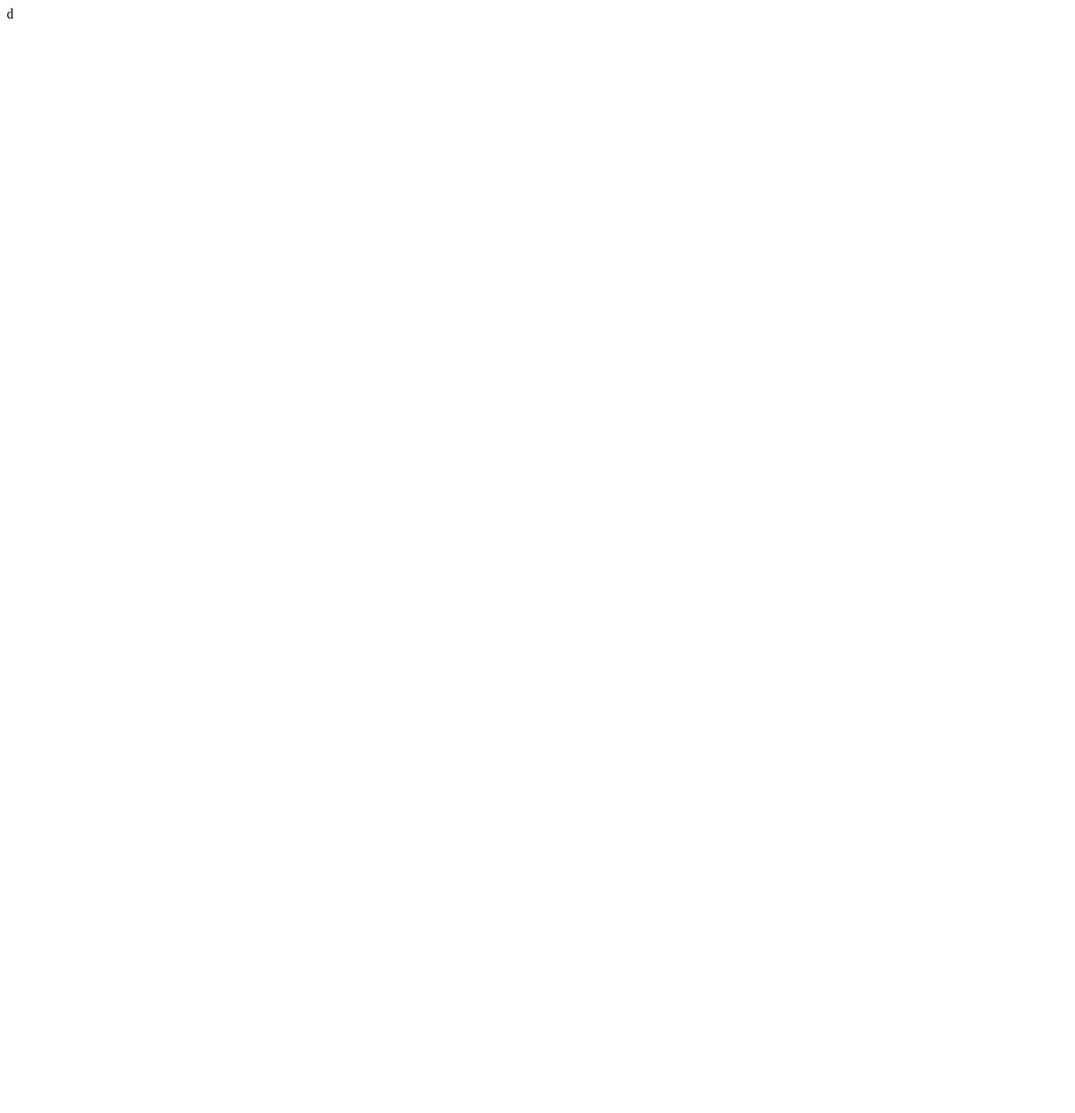
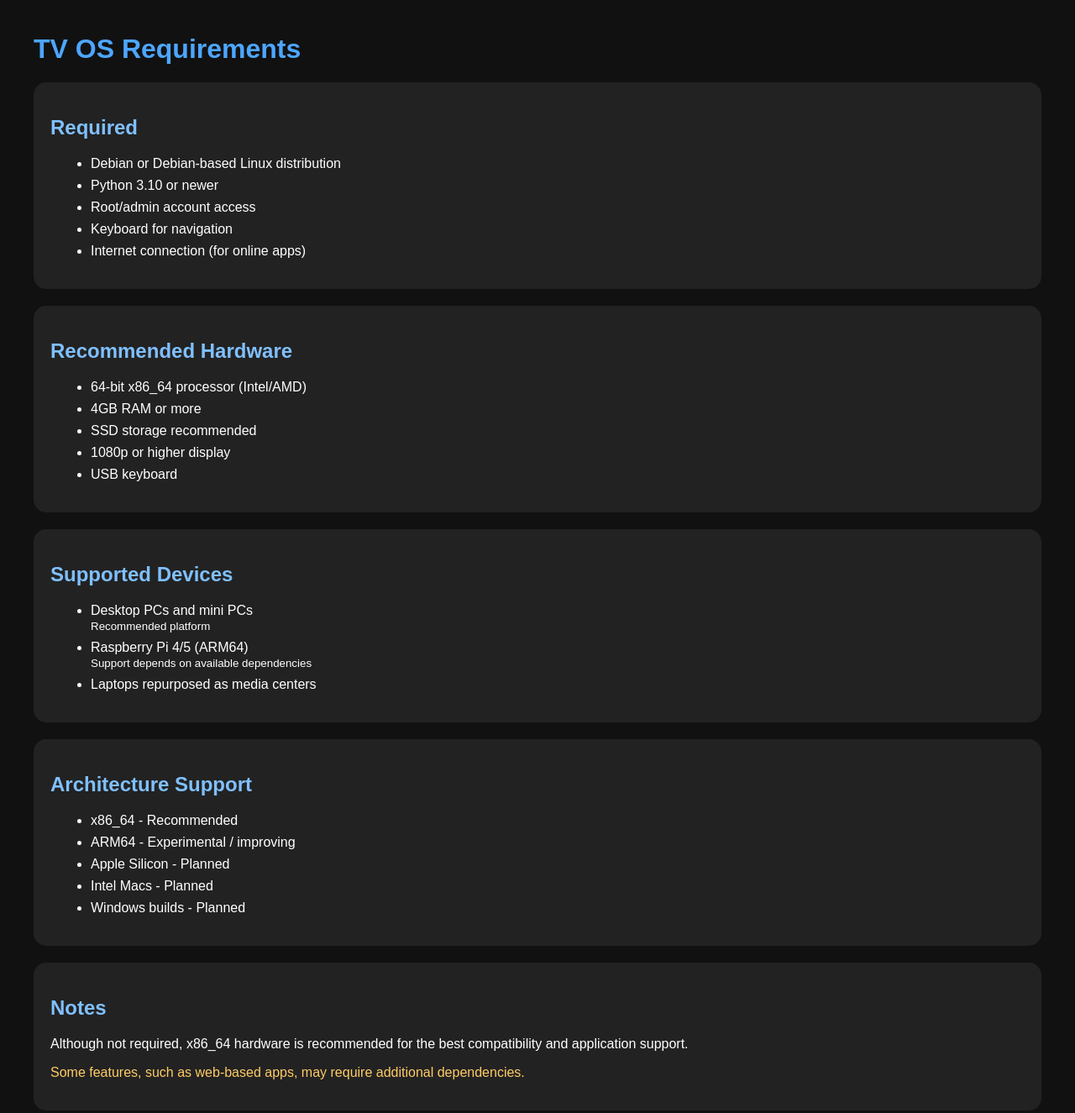
Before and after one commit to RandomTransitAdventures69/middleTV, a plain HTML site: page requirements.html in a window 1280 px wide. Shown: the whole page at 84% size. Before the commit the page ends 800 px from the top, so only its background shows below. Drawn offline with Linux system fonts and the light colour scheme.

Commit message:
requirements.html

```diff
--- a/requirements.html
+++ b/requirements.html
@@ -1 +1,132 @@
-d
+<!DOCTYPE html>
+<html>
+<head>
+    <title>TV OS Requirements</title>
+
+    <style>
+        body {
+            font-family: Arial, sans-serif;
+            background-color: #111;
+            color: white;
+            margin: 40px;
+        }
+
+        h1 {
+            color: #4da6ff;
+        }
+
+        h2 {
+            color: #80c0ff;
+        }
+
+        li {
+            margin: 8px;
+        }
+
+        .box {
+            background-color: #222;
+            padding: 20px;
+            border-radius: 15px;
+            margin-bottom: 20px;
+        }
+
+        .warning {
+            color: #ffcc66;
+        }
+    </style>
+</head>
+
+<body>
+
+    <h1>TV OS Requirements</h1>
+
+    <div class="box">
+
+        <h2>Required</h2>
+
+        <ul>
+            <li>Debian or Debian-based Linux distribution</li>
+            <li>Python 3.10 or newer</li>
+            <li>Root/admin account access</li>
+            <li>Keyboard for navigation</li>
+            <li>Internet connection (for online apps)</li>
+        </ul>
+
+    </div>
+
+
+    <div class="box">
+
+        <h2>Recommended Hardware</h2>
+
+        <ul>
+            <li>64-bit x86_64 processor (Intel/AMD)</li>
+            <li>4GB RAM or more</li>
+            <li>SSD storage recommended</li>
+            <li>1080p or higher display</li>
+            <li>USB keyboard</li>
+        </ul>
+
+    </div>
+
+
+    <div class="box">
+
+        <h2>Supported Devices</h2>
+
+        <ul>
+            <li>
+                Desktop PCs and mini PCs
+                <br>
+                <small>Recommended platform</small>
+            </li>
+
+            <li>
+                Raspberry Pi 4/5 (ARM64)
+                <br>
+                <small>Support depends on available dependencies</small>
+            </li>
+
+            <li>
+                Laptops repurposed as media centers
+            </li>
+
+        </ul>
+
+    </div>
+
+
+    <div class="box">
+
+        <h2>Architecture Support</h2>
+
+        <ul>
+            <li>x86_64 - Recommended</li>
+            <li>ARM64 - Experimental / improving</li>
+            <li>Apple Silicon - Planned</li>
+            <li>Intel Macs - Planned</li>
+            <li>Windows builds - Planned</li>
+        </ul>
+
+    </div>
+
+
+    <div class="box">
+
+        <h2>Notes</h2>
+
+        <p>
+            Although not required, x86_64 hardware is recommended for the best
+            compatibility and application support.
+        </p>
+
+        <p class="warning">
+            Some features, such as web-based apps, may require additional
+            dependencies.
+        </p>
+
+    </div>
+
+
+</body>
+</html>
```
